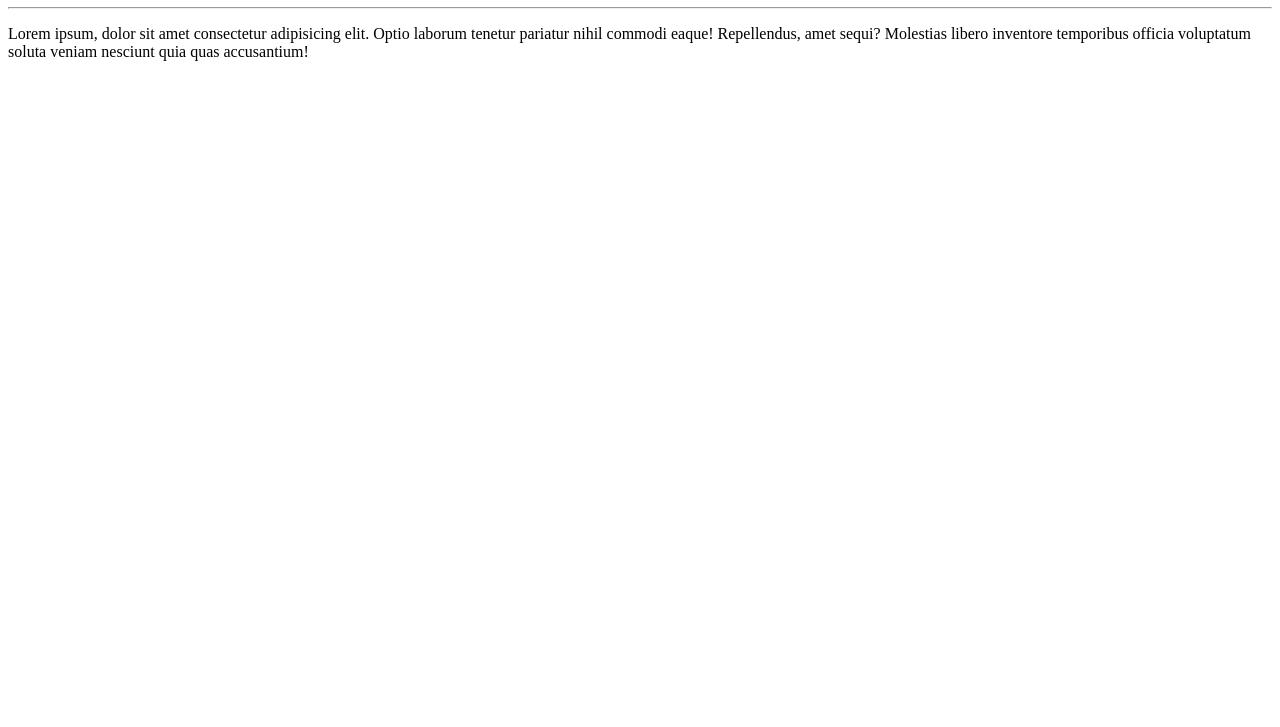
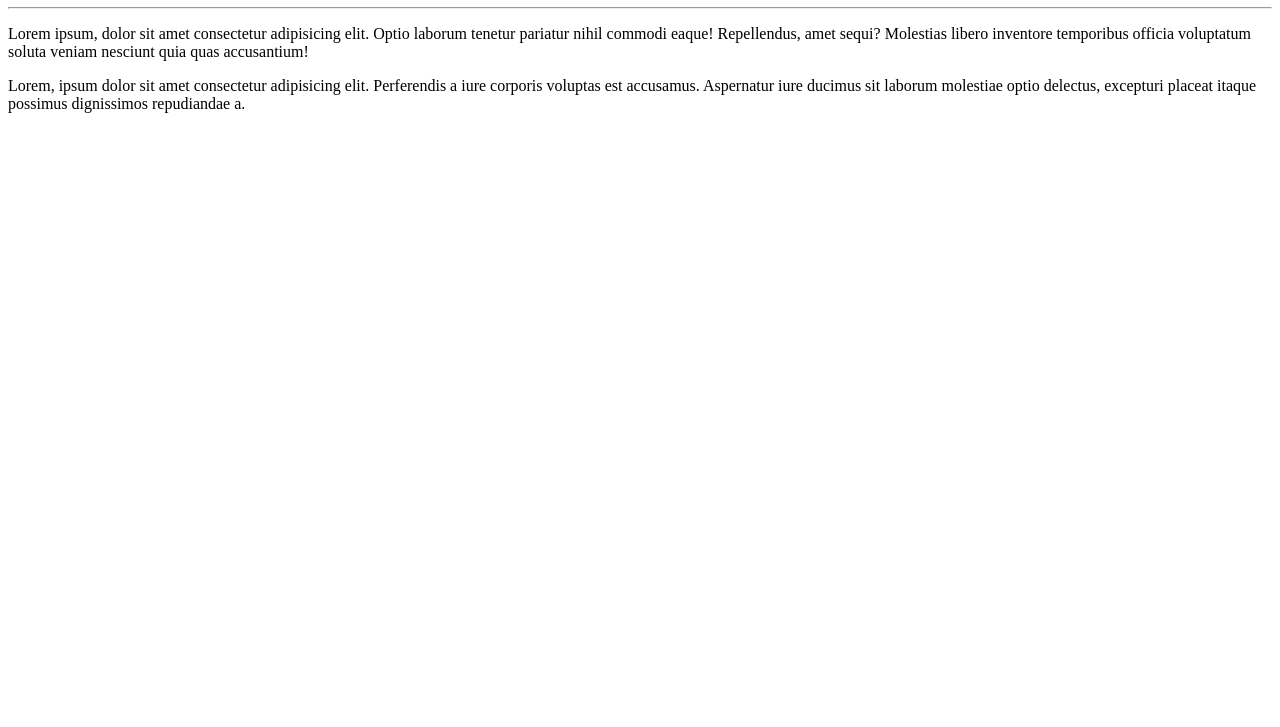
Before and after one commit to edvaldoide/Ola-Mundo, a plain HTML site: page site-exemplo/index.html in a window 1280 px wide. Shown: the part 73-800 px from the top of the page. Drawn offline with Linux system fonts and the light colour scheme.

Commit message:
Adicionei mais um parágrafo

```diff
--- a/site-exemplo/index.html
+++ b/site-exemplo/index.html
@@ -10,5 +10,6 @@
     <h1>Olá Mundo!</h1>
     <hr>
     <p>Lorem ipsum, dolor sit amet consectetur adipisicing elit. Optio laborum tenetur pariatur nihil commodi eaque! Repellendus, amet sequi? Molestias libero inventore temporibus officia voluptatum soluta veniam nesciunt quia quas accusantium!</p>
+    <p>Lorem, ipsum dolor sit amet consectetur adipisicing elit. Perferendis a iure corporis voluptas est accusamus. Aspernatur iure ducimus sit laborum molestiae optio delectus, excepturi placeat itaque possimus dignissimos repudiandae a.</p>
 </body>
 </html>
```
